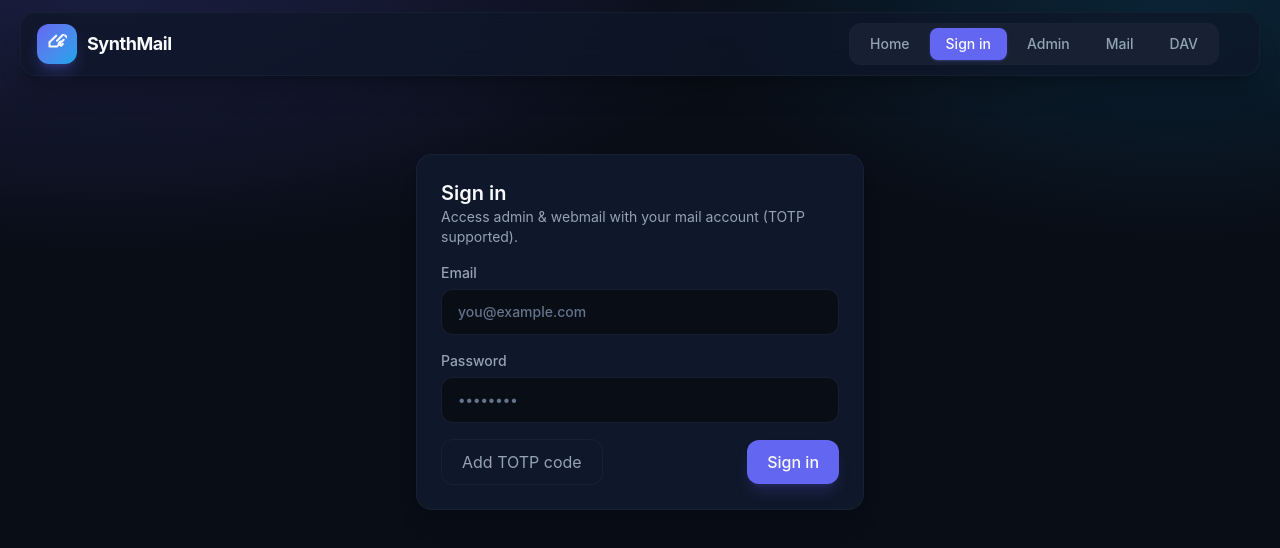
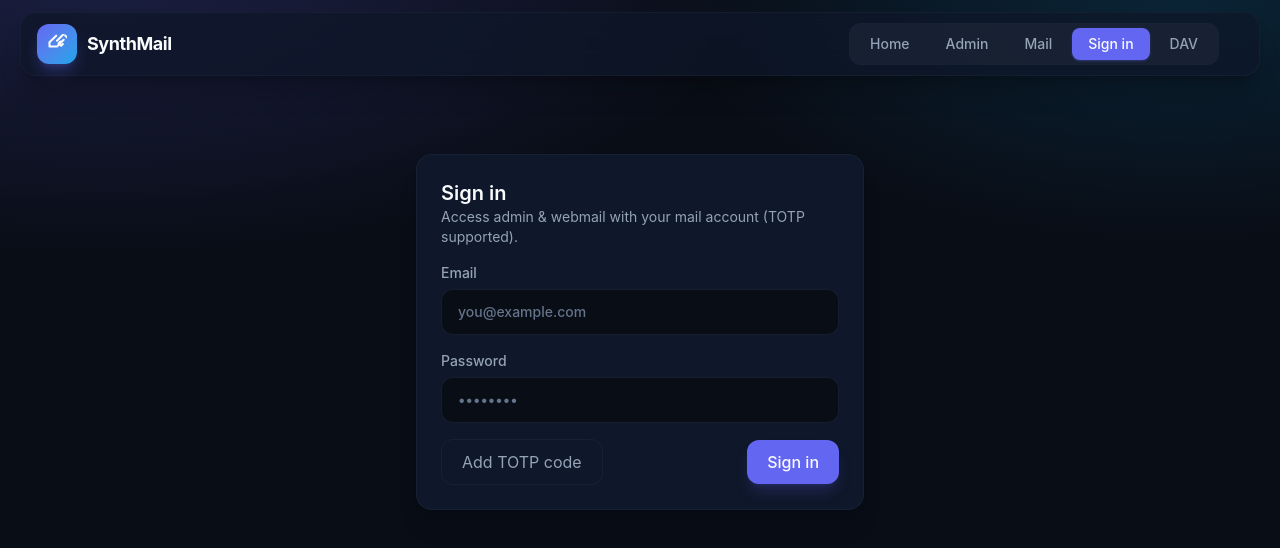
Before and after one commit to binkapS/synthmail, a SvelteKit app in the folder ui/: page /login in a window 1280 px wide. Shown: the top 548 px of the page. Built offline with nearby package versions, Linux system fonts and the light colour scheme.

Commit message:
fix(ui): mobile admin sidebar toggle, auth-aware sign-in link, home spacing

```diff
--- a/ui/src/lib/components/BottomNav.svelte
+++ b/ui/src/lib/components/BottomNav.svelte
@@ -1,23 +1,26 @@
 <script lang="ts">
   import { page } from "$app/state";
+  import * as Api from "$lib/api";
   const path = $derived(page.url.pathname);
   const active = (p: string) => path === p;
-
+  const authed = $derived(!!Api.getToken());
   const items = [
     ["/", "Home", "M3 10l9-7 9 7v10a2 2 0 0 1-2 2H5a2 2 0 0 1-2-2z M9 22V12h6v10"],
-    ["/login", "Sign in", "M15 3h4a2 2 0 0 1 2 2v14a2 2 0 0 1-2 2h-4 m10 17 5-5-5-5 M15 12H3"],
     ["/admin", "Admin", "M12 12a3 3 0 1 0 0-6 3 3 0 0 0 0 6"],
     ["/mail", "Mail", "M2 4h20v16H2z m0 3 10 7 10-7"],
     ["/dav/", "DAV", "M15 3h6v6 M10 14 21 3 M18 13v6a2 2 0 0 1-2 2H5a2 2 0 0 1-2-2V8a2 2 0 0 1 2-2h6"]
   ];
 </script>
 
-<nav class="md:hidden fixed bottom-3 left-3 right-3 z-40 grid grid-cols-5 gap-1 p-2 rounded-2xl border border-divider bg-surface/85 backdrop-blur-xl shadow-2xl shadow-black/30">
+<nav class="md:hidden fixed bottom-3 left-3 right-3 z-40 grid gap-1 p-2 rounded-2xl border border-divider bg-surface/85 backdrop-blur-xl shadow-2xl shadow-black/30" style="grid-template-columns: repeat({authed ? 4 : 5}, minmax(0, 1fr))">
+  {#if !authed}
+    <a href="/login" class="flex flex-col items-center justify-center gap-0.5 min-h-14 rounded-xl text-[11px] font-semibold transition-all {active('/login') ? 'bg-brand text-text-primary shadow shadow-brand/30' : 'text-text-muted hover:text-text-primary hover:bg-elevated/70'}">
+      <svg class="w-5 h-5" viewBox="0 0 24 24" fill="none" stroke="currentColor" stroke-width="2" stroke-linecap="round" stroke-linejoin="round"><path d="M15 3h4a2 2 0 0 1 2 2v14a2 2 0 0 1-2 2h-4 m10 17 5-5-5-5 M15 12H3" /></svg>
+      Sign in
+    </a>
+  {/if}
   {#each items as [href, label, d]}
-    <a
-      href={href}
-      class="flex flex-col items-center justify-center gap-0.5 min-h-14 rounded-xl text-[11px] font-semibold transition-all {active(href) ? 'bg-brand text-text-primary shadow shadow-brand/30' : 'text-text-muted hover:text-text-primary hover:bg-elevated/70'}"
-    >
+    <a href={href} class="flex flex-col items-center justify-center gap-0.5 min-h-14 rounded-xl text-[11px] font-semibold transition-all {active(href) ? 'bg-brand text-text-primary shadow shadow-brand/30' : 'text-text-muted hover:text-text-primary hover:bg-elevated/70'}">
       <svg class="w-5 h-5" viewBox="0 0 24 24" fill="none" stroke="currentColor" stroke-width="2" stroke-linecap="round" stroke-linejoin="round"><path d={d} /></svg>
       {label}
     </a>
--- a/ui/src/lib/components/TopBar.svelte
+++ b/ui/src/lib/components/TopBar.svelte
@@ -17,14 +17,12 @@
   </a>
 
   <nav class="hidden md:flex items-center gap-1 ml-auto bg-elevated/60 rounded-xl p-1 border border-divider/60">
-    {#each [["/", "Home"], ["/login", "Sign in"], ["/admin", "Admin"], ["/mail", "Mail"]] as [href, label]}
-      <a
-        href={href}
-        class="px-4 py-1.5 rounded-lg text-sm font-medium transition-all {isActive(href) ? 'bg-brand text-text-primary shadow shadow-brand/30' : 'text-text-muted hover:text-text-primary'}"
-      >
-        {label}
-      </a>
-    {/each}
+    <a href="/" class="px-4 py-1.5 rounded-lg text-sm font-medium transition-all {isActive('/') ? 'bg-brand text-text-primary shadow shadow-brand/30' : 'text-text-muted hover:text-text-primary'}">Home</a>
+    <a href="/admin" class="px-4 py-1.5 rounded-lg text-sm font-medium transition-all {isActive('/admin') ? 'bg-brand text-text-primary shadow shadow-brand/30' : 'text-text-muted hover:text-text-primary'}">Admin</a>
+    <a href="/mail" class="px-4 py-1.5 rounded-lg text-sm font-medium transition-all {isActive('/mail') ? 'bg-brand text-text-primary shadow shadow-brand/30' : 'text-text-muted hover:text-text-primary'}">Mail</a>
+    {#if !token}
+      <a href="/login" class="px-4 py-1.5 rounded-lg text-sm font-medium transition-all {isActive('/login') ? 'bg-brand text-text-primary shadow shadow-brand/30' : 'text-text-muted hover:text-text-primary'}">Sign in</a>
+    {/if}
     <a href="/dav/" target="_blank" rel="noopener" class="px-4 py-1.5 rounded-lg text-sm font-medium text-text-muted hover:text-text-primary transition-all">DAV</a>
   </nav>
 
--- a/ui/src/routes/+page.svelte
+++ b/ui/src/routes/+page.svelte
@@ -31,6 +31,7 @@
 </script>
 
 <AuthGuard>
+  <div class="space-y-6">
   <section class="relative overflow-hidden rounded-3xl border border-divider bg-gradient-to-br from-surface via-surface to-elevated p-6 sm:p-8 shadow-2xl shadow-black/30">
     <div class="absolute -top-20 -right-20 w-72 h-72 rounded-full bg-brand/20 blur-3xl pointer-events-none"></div>
     <div class="absolute bottom-0 left-1/3 w-60 h-60 rounded-full bg-info/15 blur-3xl pointer-events-none"></div>
@@ -92,4 +93,5 @@
       </div>
     {/if}
   </section>
+  </div>
 </AuthGuard>
--- a/ui/src/routes/admin/+page.svelte
+++ b/ui/src/routes/admin/+page.svelte
@@ -41,6 +41,7 @@
   let admin = $state<boolean | null>(null);
   let active = $state("overview");
   let meEmail = $state("");
+  let sidebarOpen = $state(false);
 
   $effect(() => {
     if (!Api.getToken()) {
@@ -72,8 +73,17 @@
       </div>
     </Card>
   {:else}
+    <button
+      type="button"
+      class="lg:hidden mb-3 bg-surface/70 border border-divider hover:bg-elevated text-text-muted hover:text-text-primary px-4 py-2.5 rounded-2xl transition-colors flex items-center gap-2"
+      onclick={() => (sidebarOpen = !sidebarOpen)}
+      aria-expanded={sidebarOpen}
+    >
+      <svg class="w-5 h-5" viewBox="0 0 24 24" fill="none" stroke="currentColor" stroke-width="2"><path d="M4 6h16M4 12h16M4 18h16" /></svg>
+      {sidebarOpen ? "Hide menu" : "Admin menu"}
+    </button>
     <div class="grid grid-cols-1 lg:grid-cols-[280px_1fr] gap-5">
-      <aside class="bg-surface/70 backdrop-blur-xl border border-divider rounded-3xl p-4 flex flex-col gap-2 h-fit lg:sticky lg:top-4 shadow-2xl shadow-black/20">
+      <aside class="{sidebarOpen ? 'flex' : 'hidden'} lg:flex bg-surface/70 backdrop-blur-xl border border-divider rounded-3xl p-4 flex-col gap-2 h-fit lg:sticky lg:top-4 shadow-2xl shadow-black/20">
         <div class="flex items-center gap-3 px-2 py-2">
           <div class="grid place-items-center w-10 h-10 rounded-2xl bg-gradient-to-br from-brand to-info shadow-lg shadow-brand/20 text-sm font-bold">A</div>
           <div>
@@ -85,7 +95,7 @@
           {#each tabs as [key, label]}
             <button
               type="button"
-              onclick={() => (active = key)}
+              onclick={() => { active = key; sidebarOpen = false; }}
               class="text-left w-full px-3 py-2.5 rounded-xl transition-all {active === key ? 'bg-gradient-to-r from-brand/20 to-info/10 text-text-primary shadow-inner border border-brand/20' : 'text-text-muted hover:text-text-primary hover:bg-elevated/70'}"
             >
               {label}
```
